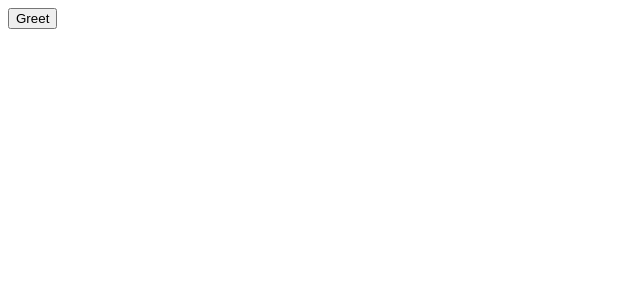
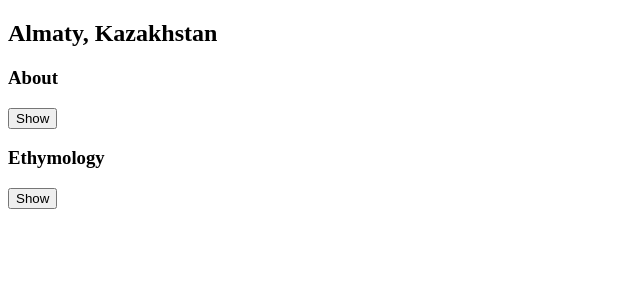
Before and after one commit to enterbrianup/LearningReact.js, a React (Create React App) app in the folder part1/: page / in a window 1280 px wide. Shown: the top 300 px of the page, without its empty margins (0-640 px from the left). Built offline with nearby package versions, Linux system fonts and the light colour scheme.

Commit message:
changes done

```diff
--- a/part1/src/App.js
+++ b/part1/src/App.js
@@ -659,22 +659,52 @@
 
 //
 
-const App = ()=>{
+// const App = ()=>{
 
-  const handleClick = ()=>{
-    console.log('clicked the button');
-    const name=prompt('What is your name?')
-    alert(`Hello, ${name}!`);
+//   const handleClick = ()=>{
+//     console.log('clicked the button');
+//     const name=prompt('What is your name?')
+//     alert(`Hello, ${name}!`);
 
-  }
+//   }
 
-return (
+// return (
 
-  <button onClick={handleClick}>Greet</button>
+//   <button onClick={handleClick}>Greet</button>
 
-);
+// );
+// }
+
+//  Under     Passing state - to child components
+// Sharing state between components
+
+const Panel =({title, children})=>{
+  const [isActive, setisActive]=useState(false);
+  return(
+   <section className="Panel">
+   <h3>{title}</h3>
+   {isActive ? (
+    <p>{children}</p>
+   ) : (
+    <button onClick={() => setisActive(true)}>Show</button>
+   )}
+   </section>
+  );
+}
+  const App =()=>{
+  return (
+  <>
+  <h2>
+      Almaty, Kazakhstan
+  </h2>
+  <Panel title="About">
+      With a population of about 2 million, Almaty is Kazakhstan's largest city. From 1929 to 1997, it was its capital city.
+  </Panel>
+  <Panel title="Ethymology">
+      The name comes from <span lang="kk-KZ">алма</span>, the Kazakh word for "apple" and is often translated as "full of apples". In fact, the region surrounding Almaty is thought to be the ancestral home of the apple, and the wild <i lang="la">Malus sieversii</i> is considered a likely candidate for the ancestor of the modern domestic apple.
+
+  </Panel>
+  </>)
 }
 
-
-
 export default App;
```
